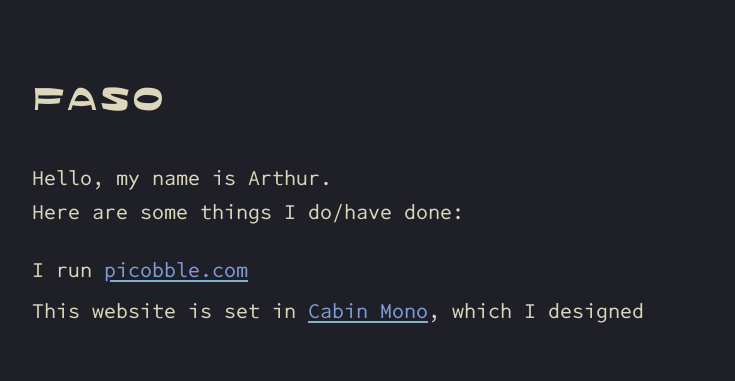
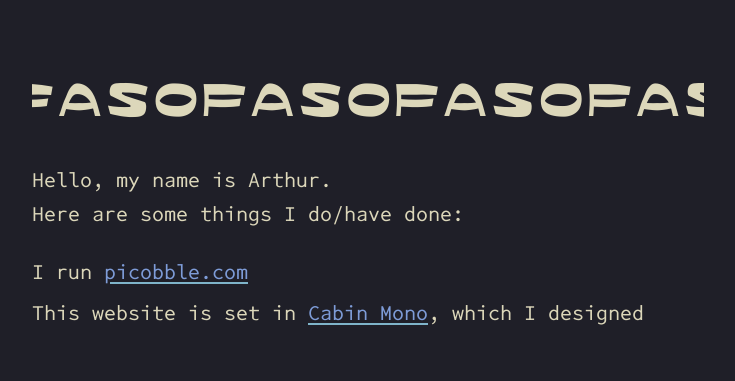
Before and after one commit to faso/faso.github.io, a plain HTML site: page index.html in a window 1280 px wide. Shown: the top 381 px of the page, without its empty margins (272-1007 px from the left). Drawn offline with Linux system fonts and the light colour scheme.

Commit message:
Turn the Goosey header into a clipped repeating FASO ribbon

```diff
--- a/index.html
+++ b/index.html
@@ -41,13 +41,21 @@
     padding: 4rem 1.5rem 3rem;
   }
   .site-title {
+    overflow: hidden;
     font-family: 'Goosey', 'Cabin Mono', monospace;
-    font-size: 2.4rem;
+    font-size: 3.5rem;
     font-weight: 900;
     font-synthesis: none;
+    line-height: 1.2;
     text-transform: uppercase;
+    white-space: nowrap;
     letter-spacing: -0.02em;
     margin-bottom: 2rem;
+  }
+  .site-title span {
+    display: block;
+    width: max-content;
+    transform: translateX(-0.45em);
   }
   p.intro { margin-bottom: 1.5rem; }
   .things p { margin-bottom: 0.4rem; }
@@ -73,7 +81,7 @@
 </style>
 </head>
 <body>
-  <h1 class="site-title">faso</h1>
+  <h1 class="site-title" aria-label="faso"><span aria-hidden="true">fasofasofasofasofasofasofasofasofaso</span></h1>
   <p class="intro">Hello, my name is Arthur.<br>Here are some things I do/have done:</p>
   <div class="things">
     <p>I run <a href="https://picobble.com">picobble.com</a></p>
```
